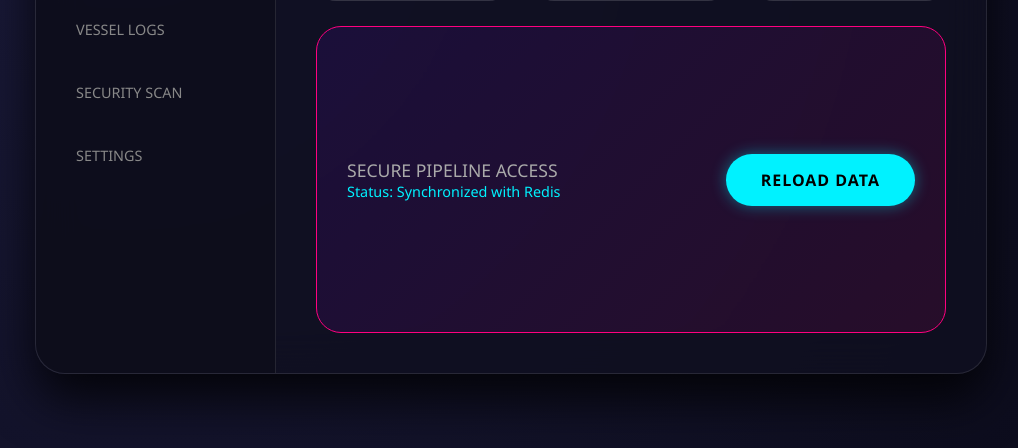
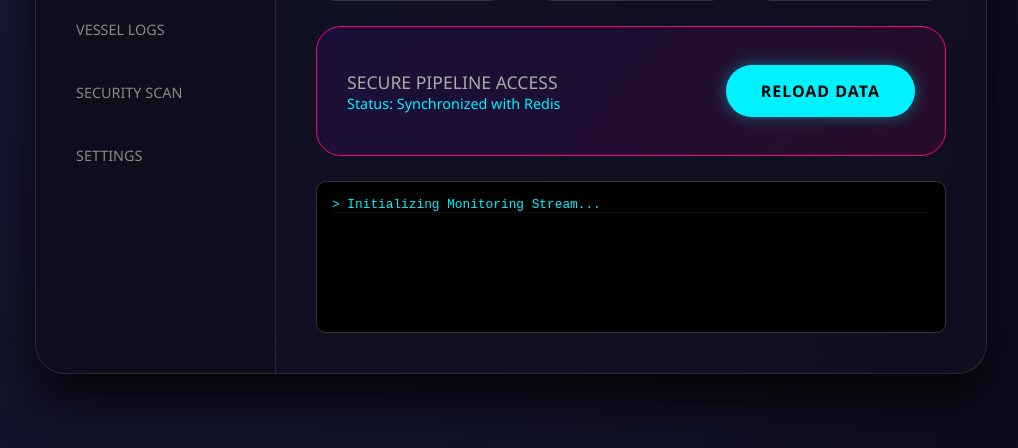
Before and after one commit to lnkdevasc/vessel-tracker, a Flask app: template templates/index.html in a window 1280 px wide. Shown: the part 352-800 px from the top of the page, without its empty margins (129-1147 px from the left). Run offline with Flask 3, Linux system fonts and the light colour scheme; the template is opened without the code that fills it, so the values that code supplies are empty; parts of the project's set-up code (start-up, migrations or seed data) failed here and were passed over.

Commit message:
Added Monitoring (updated app.py and index.html)

```diff
--- a/app.py
+++ b/app.py
@@ -1,38 +1,53 @@
-from flask import Flask, render_template, redirect, url_for
+import logging
+from flask import Flask, render_template, redirect, url_for, jsonify
 import redis
 import os
 
 app = Flask(__name__)
 
-# Connect to Redis
+# --- NEW: Setup Logging to a file ---
+logging.basicConfig(
+    filename='/app/vessel.log',
+    level=logging.INFO,
+    format='%(asctime)s %(levelname)s: %(message)s'
+)
+
 r = redis.Redis(
     host='vessel-db',
     port=6379,
-    password=os.getenv("DB_PASSWORD_FOR_PYTHON"),
+    password=os.getenv("DB_PASSWORD"),
     decode_responses=True
 )
 
 @app.route('/')
 def index():
-    # Increment and get the count
     hits = r.incr('hits')
+    app.logger.info(f"Dashboard accessed. Total hits: {hits}")
 
-    # We pass more complex 'telemetry' data to the template
-    # These values will map to our static design
     vessel_data = {
         "ship_name": "Surabaya Express",
         "status": "Active",
         "location": "Madura Strait",
-        # Telemetry to match the reference look
         "cpu_telemetry": 32.8,
         "mem_telemetry": 58.9,
         "disk_telemetry": 52
     }
+    return render_template('index.html', vessel=vessel_data, count=hits)
 
-    return render_template('index.html', vessel=vessel_data, count=hits)
+# --- NEW: Monitoring Route ---
+@app.route('/logs')
+def get_logs():
+    try:
+        with open('/app/vessel.log', 'r') as f:
+            # Get the last 10 lines of logs
+            lines = f.readlines()
+            return jsonify(lines[-10:])
+    except Exception as e:
+        return jsonify([f"Error reading logs: {str(e)}"])
 
 @app.route('/refresh')
 def refresh():
+    app.logger.warning("Manual refresh triggered by user.")
     return redirect(url_for('index'))
 
 if __name__ == "__main__":
--- a/templates/index.html
+++ b/templates/index.html
@@ -174,6 +174,20 @@
             background: #fff;
         }
 
+        .log-container {
+            grid-column: span 3;
+            background: #000;
+            border: 1px solid #333;
+            border-radius: 10px;
+            padding: 15px;
+            font-family: 'Courier New', Courier, monospace;
+            font-size: 0.8rem;
+            color: #00f2ff;
+            height: 120px;
+            overflow-y: auto;
+        }
+        .log-entry { margin-bottom: 5px; border-bottom: 1px solid #111; }
+
     </style>
 </head>
 <body>
@@ -220,6 +234,29 @@
                 <div class="counter-number">{{ count }}</div>
                 <a href="/refresh" class="btn-refresh">RELOAD DATA</a>
             </div>
+
+            <div class="log-container" id="log-box">
+                <div class="log-entry">> Initializing Monitoring Stream...</div>
+            </div>
+
+            <script>
+                // Simple JS to fetch logs every 3 seconds
+                function fetchLogs() {
+                    fetch('/logs')
+                        .then(response => response.json())
+                        .then(data => {
+                            const logBox = document.getElementById('log-box');
+                            logBox.innerHTML = ''; // Clear old logs
+                            data.forEach(line => {
+                                const div = document.createElement('div');
+                                div.className = 'log-entry';
+                                div.textContent = '> ' + line;
+                                logBox.appendChild(div);
+                            });
+                        });
+                }
+                setInterval(fetchLogs, 3000); // Auto-refresh logs every 3 seconds
+            </script>
         </div>
     </div>
 
```
